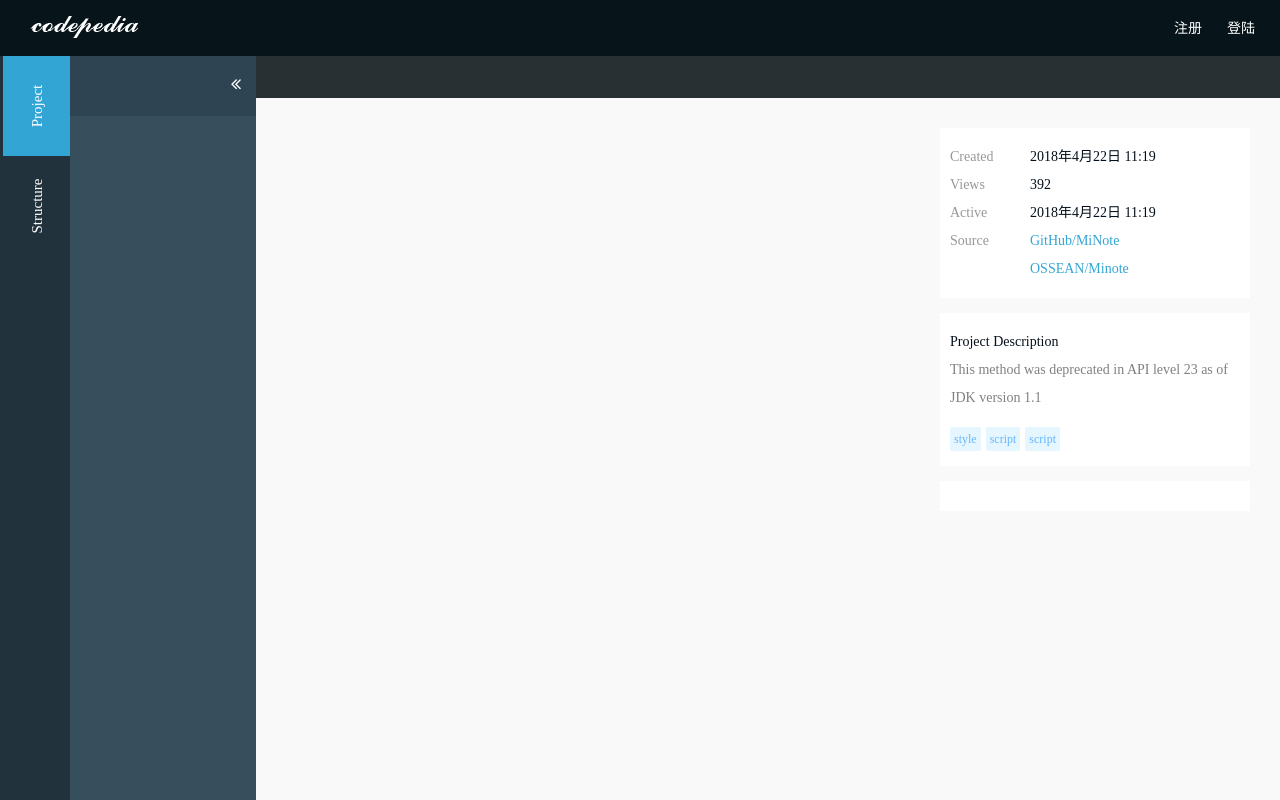
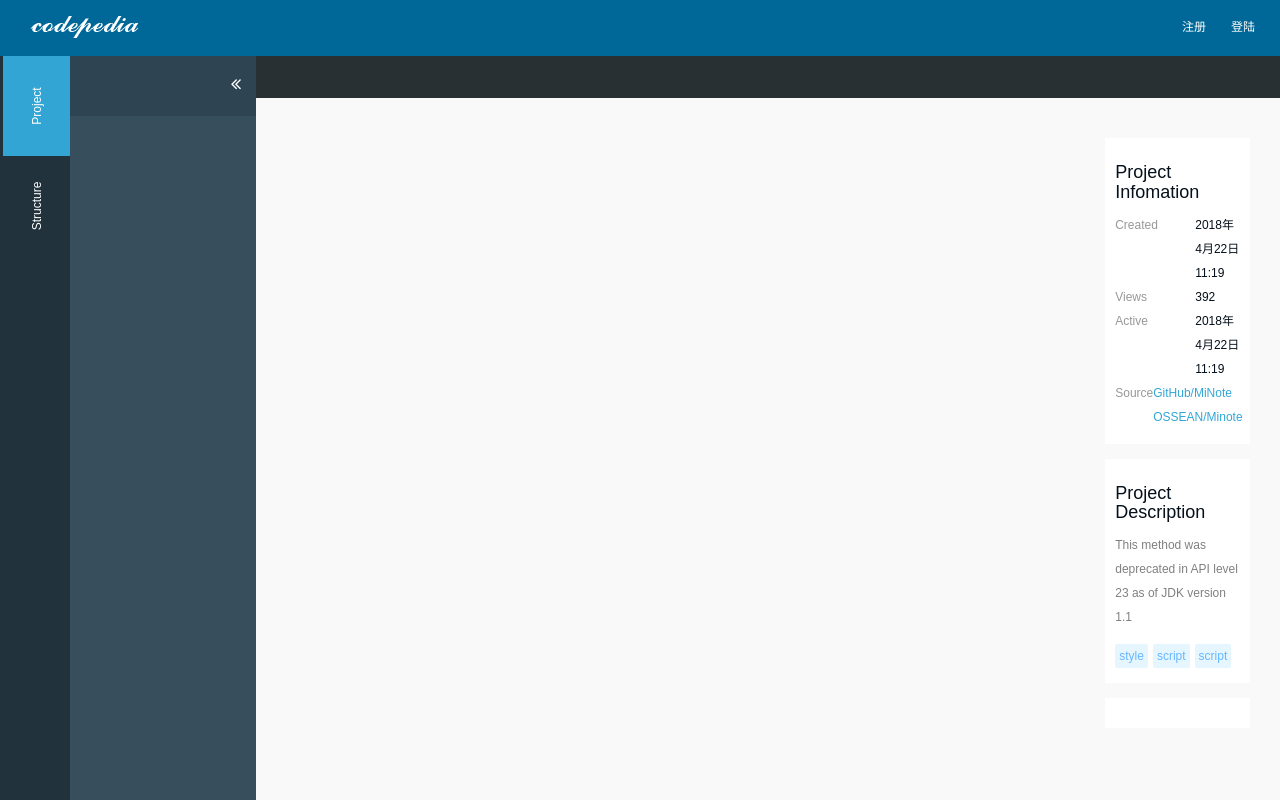
Before and after one commit to wrmswindmill/codepedia, a Django app: template templates/projects/source.html in a window 1280 px wide. Run offline with Django 3.2, Linux system fonts and the light colour scheme; the template is opened without the code that fills it, so the values that code supplies are empty; some libraries are stand-ins or nearby versions.

Commit message:
update backgroudcolor and something 2018-6-30

```diff
--- a/Codepedia2/settings.py
+++ b/Codepedia2/settings.py
@@ -118,7 +118,7 @@ DATABASES = {
         'ENGINE': 'django.db.backends.mysql',
         'NAME': 'codepedia',
         'USER': 'root',
-        'PASSWORD': 'root123',
+        'PASSWORD': 'codepedia123',
         'HOST': '127.0.0.1'
     }
 }
--- a/static/css/code_show.css
+++ b/static/css/code_show.css
@@ -3,9 +3,9 @@ html {
 }
 
 body {
-    font-size: 14px;
+    font-size: 12px;
     line-height: 2.0;
-    font-family: "微软雅黑", "宋体";
+    font-family: sans-serif;
     color: #05101a;
     height: 100%;
     position: relative;
@@ -194,12 +194,12 @@ a:hover {
 }
 
 .head {
-    background-color: #07141A;
+    background-color: #006898;
     height: 56px;
 }
 
 .filename {
-    padding: 5px 20px;
+    padding: 10px 20px;
     background: #293033;
     color: #fff;
     position: fixed;
@@ -264,7 +264,7 @@ a:hover {
 .left-tab li span {
     transform: rotate(-90deg);
     display: block;
-    font-size: 15px;
+    font-size: 12px;
 }
 
 .left-rightlist {
@@ -297,6 +297,7 @@ a:hover {
 }
 
 #filelist-content ul {
+    padding-left: 20px;
     margin: 0px;
 }
 
@@ -448,9 +449,11 @@ a:hover {
 }
 
 .middle-right {
+    width: 20%;
+    margin-top: 10px;
     padding: 30px;
     box-sizing: border-box;
-    max-width: 370px;
+    /* max-width: 370px; */
 }
 
 .middle-right-item {
@@ -479,6 +482,7 @@ a:hover {
 
 .middle-area {
     flex: 1;
+    width: 60%;
 }
 
 .des {
@@ -738,6 +742,7 @@ pre.prettyprint {
     border: 0;
     word-wrap: break-word;
     white-space: pre-wrap;
+    font-family: sans-serif;
 }
 
 .linestatus {
@@ -1173,13 +1178,13 @@ pre.prettyprint {
 .tab_item {
     float: left;
     padding: 0px 10px;
-    font-size: 14px;
+    font-size: 12px;
     list-style-type: none;
     position: relative;
 }
 
 .tab_item.active a:first-child {
-    color: #3DC6FF!important;
+    color: #0c6e97!important;
 }
 
 .tab_item:hover {
@@ -1217,7 +1222,7 @@ pre.prettyprint {
 }
 
 .tab_head_more:hover {
-    background-color: #e0dfdc;
+    background-color: #dfe1da;
 }
 
 .tab_head_more:hover .tab_nav_ul {
--- a/templates/projects/filesub/hotest_issue.html
+++ b/templates/projects/filesub/hotest_issue.html
@@ -1,4 +1,4 @@
-<h3>Hot question</h3>
+<h4>Hot Question</h4>
 {% for issue in issues%}
 <li class="hot-qus clearfix">
     <a href="javascript:void(0)" onclick='show_issue("{{issue.pk}}")'>{{issue.content}}</a>
--- a/templates/projects/source.html
+++ b/templates/projects/source.html
@@ -46,7 +46,10 @@
             </ul>
             <div class="fl left-rightlist" id="file-list">
                 <p class="tab-title clearfix">
-                    <label class="fl" id="currentProjectName">{{project.name}}</label>
+                    <label class="fl" id="currentProjectName">
+                        {{project.name}}
+                    </label>
+
                     <font class="fr hideleft">
                         <i class="fa fa-angle-double-left color-white font-18"></i>
                     </font>
@@ -57,7 +60,10 @@
             </div>
             <div class="fl left-rightlist" style="display:none;">
                 <p class="tab-title clearfix">
-                    <label class="fl">{{project.name}}</label>
+                    <label class="fl">
+                        {{project.name}}
+                    </label>
+
                     <font class="fr hideleft">
                         <i class="fa fa-angle-double-left color-white font-18"></i>
                     </font>
@@ -79,7 +85,7 @@
             </div>
 
 
-            <p class="font-16 filename">
+            <p class="filename">
 
             </p>
 
@@ -96,7 +102,7 @@
                         </li>
                     </div>
 
-                    <div class="code_Area clearfix" style="padding-top: 30px">
+                    <div class="code_Area clearfix" style="padding-top: 30px;margin-top: 10px">
                         <!-- 这个对应这相对应的代码内容 -->
 
                     </div>
@@ -104,6 +110,7 @@
 
                 <div class="fl middle-right">
                     <div class="middle-right-item">
+                        <h4>Project Infomation</h4>
                         <p class="clearfix">
                             <span class="panel-left">Created</span>
                             <span class="panel-right">2018年4月22日 11:19</span>
@@ -124,7 +131,7 @@
                     </div>
 
                     <div class="middle-right-item">
-                        <p>Project Description</p>
+                        <h4>Project Description</h4>
                         <p class="color-grey-des">This method was deprecated in API level 23 as of JDK version 1.1</p>
                         <div class="des clearfix">
                             <span>style</span>
```
Also changed, not shown: apps/utils/get_project_tree.py (+5 -5 lines), 1 other file.
